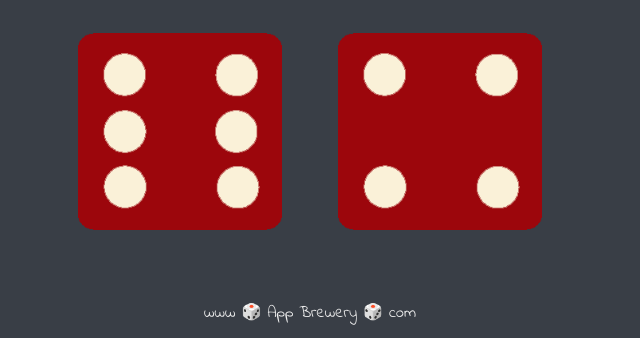
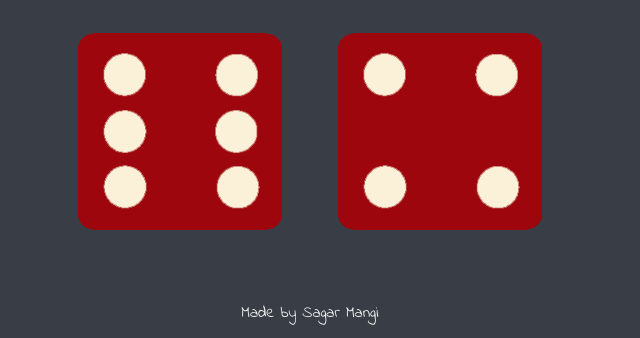
Before and after one commit to Sagarmangi/DiceGame, a plain HTML site: page index.html in a window 1280 px wide. Shown: the part 462-800 px from the top of the page, without its empty margins (330-970 px from the left). Drawn offline with Linux system fonts and the light colour scheme.

Commit message:
Update index.html

```diff
--- a/index.html
+++ b/index.html
@@ -28,6 +28,6 @@
   </body>
 
   <footer>
-    www 🎲 App Brewery 🎲 com
+   Made by Sagar Mangi
   </footer>
 </html>
```
